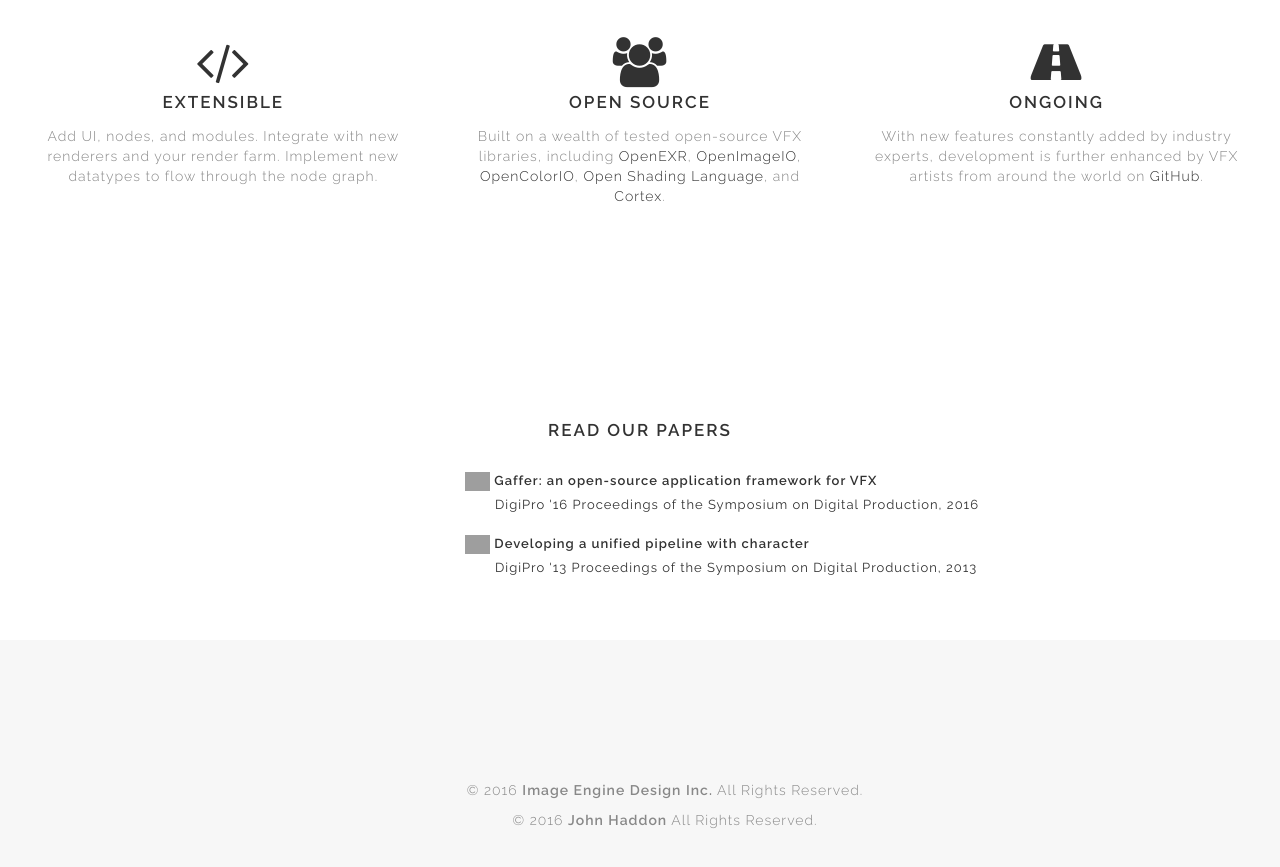
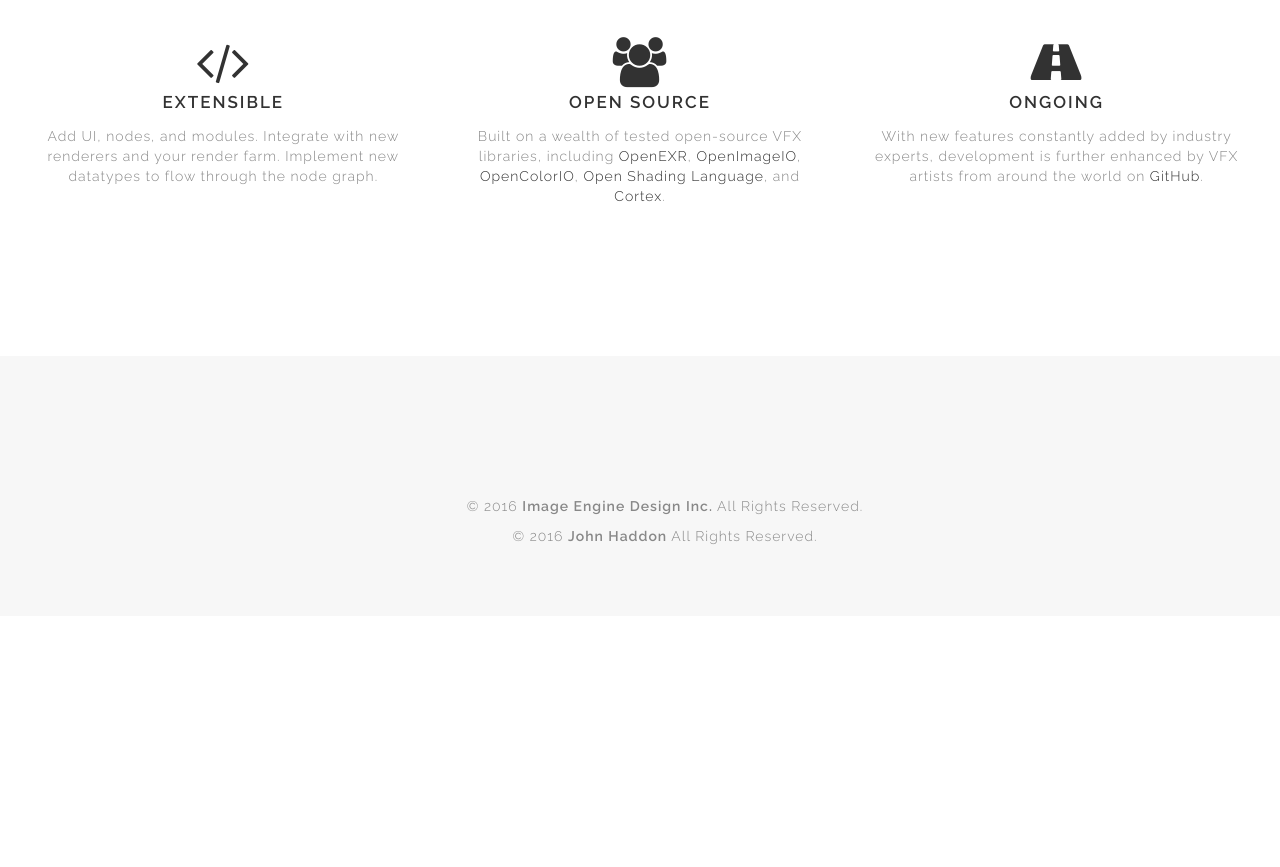
Before and after one commit to GafferHQ/gafferhq.github.io, a Jekyll site: the page built from index.html, in a window 1280 px wide and 900 px high, scrolled down 3009 px. Shown: the top 867 px of the window. Built offline with Jekyll 4.4.1, drawn with Linux system fonts in a browser that asks for light colours; the list of posts is cut into pages by our own code; after the commit the page ends 3625 px from its top, so only the background shows below that; grey boxes are pictures that could not be loaded.

Commit message:
index.html : Remove "Papers" section

```diff
--- a/index.html
+++ b/index.html
@@ -128,43 +128,4 @@ title: Gaffer | Home
 </section>
 <!-- End Features Section -->
 
-<!-- Papers Section -->
-<section id="about" class="wow fadeIn ptb ptb-60">
-    <div class="container">
-        <div class="row">
-	    <div class="col-md-8 col-md-offset-2 col-lg-offset-0 col-lg-12">
-		<h4 class="text-center">Read our Papers</h4>
-	    </div>
-	    <div class="col-md-2 col-md-offset-2 col-lg-offset-0 col-lg-4"></div>
-            <div class="col-md-8 col-md-offset-2 col-lg-offset-0 col-lg-8">
-                <div class="spacer-15"></div>
-                <!-- ACM DL Article: Gaffer: an open-source application framework for VFX -->
-		<div class="acmdlitem" id="item2947696">
-			<img src="http://dl.acm.org/images/oa.gif" width="25" height="25" border="0" alt="ACM DL Author-ize service" style="vertical-align:middle"/>
-			<strong>
-				<a href="http://dl.acm.org/authorize?N19757" title="Gaffer: an open-source application framework for VFX">Gaffer: an open-source application framework for VFX</a>
-			</strong>
-			<br>
-			<div style="margin-left:30px">
-				DigiPro '16 Proceedings of the Symposium on Digital Production,&nbsp;2016
-			</div>
-		</div>
-		<div class="spacer-15"></div>
-		<!-- ACM DL Article: Developing a unified pipeline with character -->
-		<div class="acmdlitem" id="item2491837">
-			<img src="http://dl.acm.org/images/oa.gif" width="25" height="25" border="0" alt="ACM DL Author-ize service" style="vertical-align:middle"/>
-			<strong>
-				<a href="http://dl.acm.org/authorize?N19758" title="Developing a unified pipeline with character">Developing a unified pipeline with character</a>
-			</strong>
-			<br>
-			<div style="margin-left:30px">
-				DigiPro '13 Proceedings of the Symposium on Digital Production,&nbsp;2013
-			</div>
-		</div>
-            </div>
-        </div>
-    </div>
-</section>
-<!-- End Papers Section -->
-
 {% include footer.html %}
```
